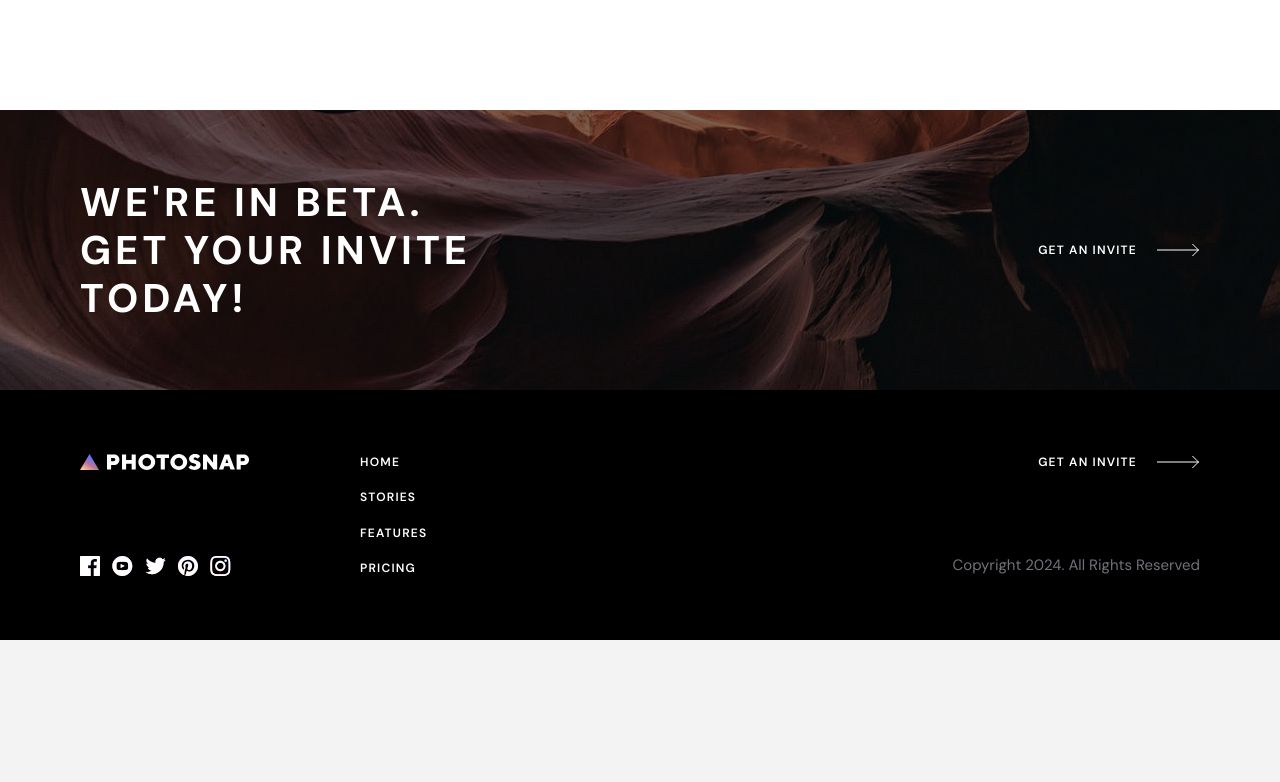
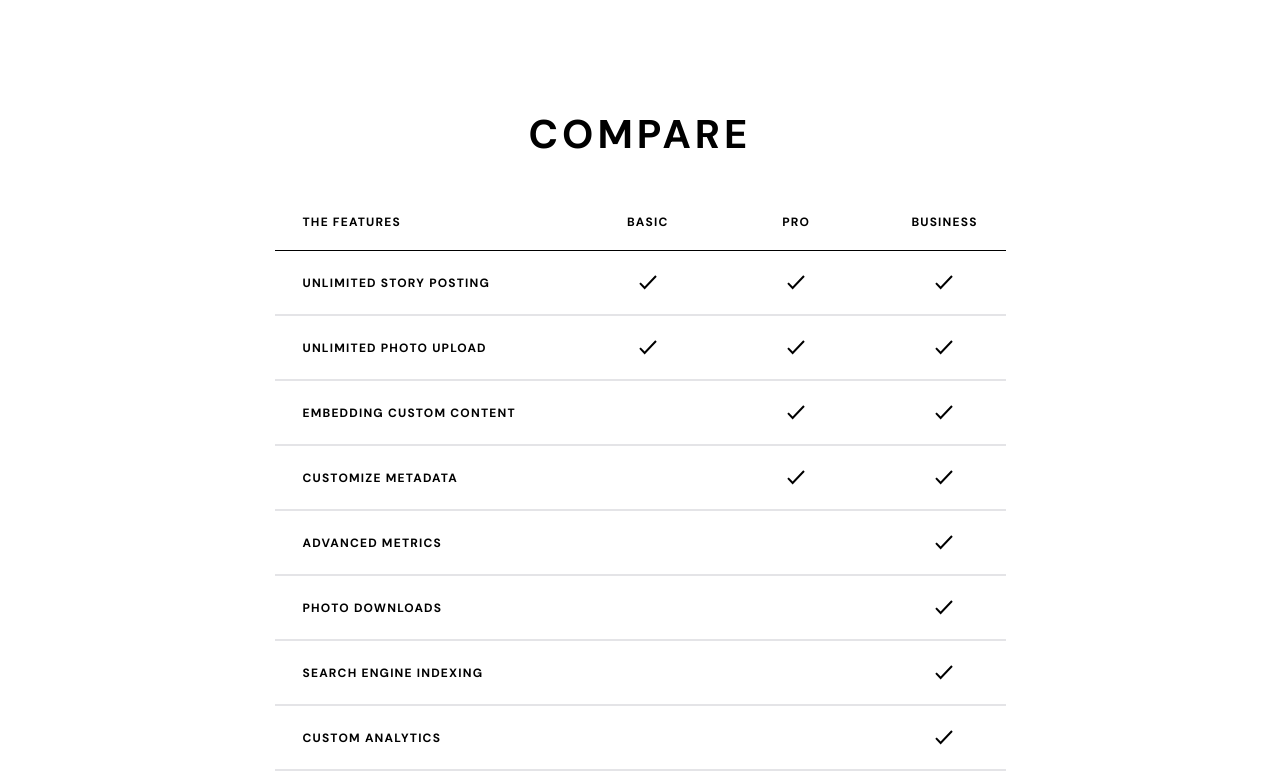
Before and after one commit to SeyrenZ/photosnap_landing_page, a Next.js app: page /pricing in a window 1280 px wide. Shown: the part 1258-2040 px from the top of the page. Before the commit the page ends 1898 px from the top, so only its background shows below. Built offline with nearby package versions, Linux system fonts and the light colour scheme.

Commit message:
feat: pricing info

```diff
--- a/src/app/pricing/page.tsx
+++ b/src/app/pricing/page.tsx
@@ -1,5 +1,5 @@
 "use client";
-import { Banner, PricingPrice } from "@/components";
+import { Banner, PricingInfo, PricingPrice } from "@/components";
 import PricingHeader from "@/components/PricingHeader";
 import React from "react";
 import { useEffect } from "react";
@@ -13,6 +13,7 @@ const Home = () => {
     <div className="pt-[72px]">
       <PricingHeader />
       <PricingPrice />
+      <PricingInfo />
       <Banner />
     </div>
   );
--- /dev/null
+++ b/src/components/PricingInfo.tsx
@@ -0,0 +1,111 @@
+import React from "react";
+import { CheckProp } from "./svgs";
+
+interface PricingBenefit {
+  title: string;
+  basic: JSX.Element;
+  pro: JSX.Element;
+  business: JSX.Element;
+}
+
+const PricingBenefitInfo: React.FC<PricingBenefit> = ({
+  title,
+  basic,
+  pro,
+  business,
+}) => {
+  return (
+    <div className="w-full px-7 py-[23.5px] border-b-[2px] border-zinc-200 flex items-center justify-between">
+      <div className="w-full max-w-[230px] text-xs font-bold text-black tracking-widest uppercase">
+        {title}
+      </div>
+      <div className="w-[66px] text-xs font-bold text-black tracking-widest flex justify-center">
+        {basic}
+      </div>
+      <div className="w-[66px] text-xs font-bold text-black tracking-widest flex justify-center">
+        {pro}
+      </div>
+      <div className="w-[66px] text-xs font-bold text-black tracking-widest flex justify-center">
+        {business}
+      </div>
+    </div>
+  );
+};
+
+const PricingInfo = () => {
+  return (
+    <div className="w-full h-auto">
+      <div className="w-full max-w-[1440px] px-10 pb-20 mx-auto bg-white flex flex-col items-center justify-center gap-y-14 ">
+        <div className="text-[40px] leading-[48px] font-bold text-black tracking-widest">
+          COMPARE
+        </div>
+        <div className="w-full max-w-[731px] h-auto flex flex-col items-start gap-y-0">
+          <div className="w-full px-7 pb-5 border-b-[1px] border-black flex items-center justify-between">
+            <div className="w-full max-w-[230px] text-xs font-bold text-black tracking-widest">
+              THE FEATURES
+            </div>
+            <div className="w-[66px] text-xs font-bold text-black tracking-widest flex justify-center">
+              BASIC
+            </div>
+            <div className="w-[66px] text-xs font-bold text-black tracking-widest flex justify-center">
+              PRO
+            </div>
+            <div className="w-[66px] text-xs font-bold text-black tracking-widest flex justify-center">
+              BUSINESS
+            </div>
+          </div>
+          <PricingBenefitInfo
+            title="UNLIMITED STORY POSTING"
+            basic={<CheckProp />}
+            pro={<CheckProp />}
+            business={<CheckProp />}
+          />
+          <PricingBenefitInfo
+            title="UNLIMITED PHOTO UPLOAD"
+            basic={<CheckProp />}
+            pro={<CheckProp />}
+            business={<CheckProp />}
+          />
+          <PricingBenefitInfo
+            title="EMBEDDING CUSTOM CONTENT"
+            basic={<CheckProp className="hidden" />}
+            pro={<CheckProp />}
+            business={<CheckProp />}
+          />
+          <PricingBenefitInfo
+            title="CUSTOMIZE METADATA"
+            basic={<CheckProp className="hidden" />}
+            pro={<CheckProp />}
+            business={<CheckProp />}
+          />
+          <PricingBenefitInfo
+            title="ADVANCED METRICS"
+            basic={<CheckProp className="hidden" />}
+            pro={<CheckProp className="hidden" />}
+            business={<CheckProp />}
+          />
+          <PricingBenefitInfo
+            title="PHOTO DOWNLOADS"
+            basic={<CheckProp className="hidden" />}
+            pro={<CheckProp className="hidden" />}
+            business={<CheckProp />}
+          />
+          <PricingBenefitInfo
+            title="SEARCH ENGINE INDEXING"
+            basic={<CheckProp className="hidden" />}
+            pro={<CheckProp className="hidden" />}
+            business={<CheckProp />}
+          />
+          <PricingBenefitInfo
+            title="CUSTOM ANALYTICS"
+            basic={<CheckProp className="hidden" />}
+            pro={<CheckProp className="hidden" />}
+            business={<CheckProp />}
+          />
+        </div>
+      </div>
+    </div>
+  );
+};
+
+export default PricingInfo;
--- a/src/components/index.ts
+++ b/src/components/index.ts
@@ -12,3 +12,4 @@ export { default as Footer } from "./Footer";
 export { default as Navbar } from "./Navbar";
 export { default as PricingHeader } from "./PricingHeader";
 export { default as PricingPrice } from "./PricingPrice";
+export { default as PricingInfo } from "./PricingInfo";
```
